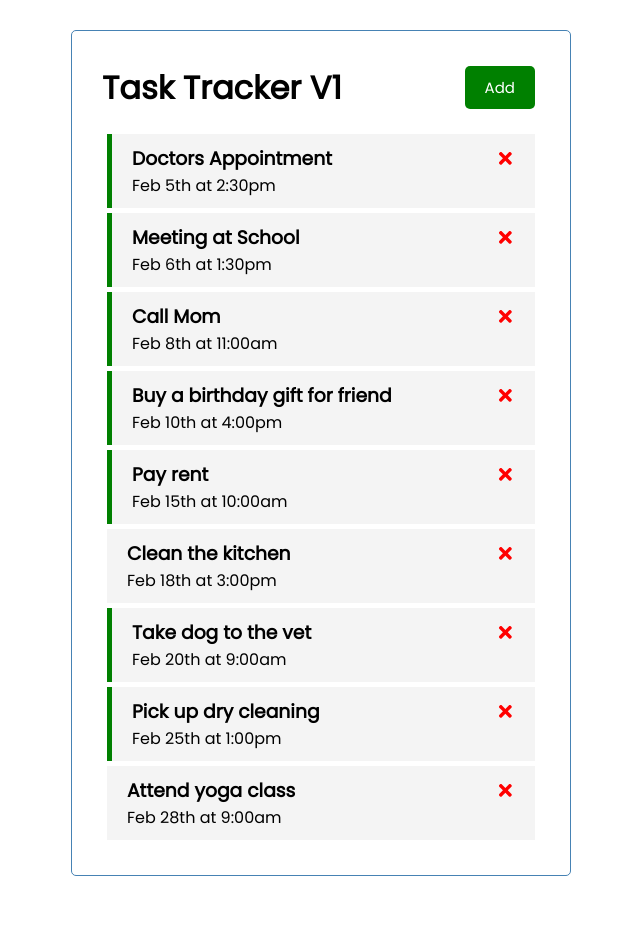
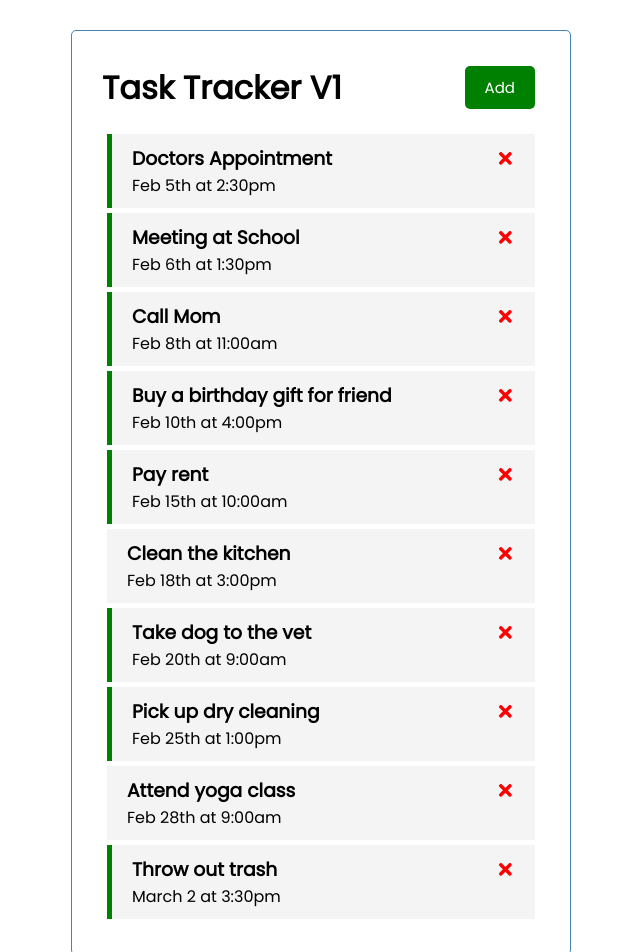
Before and after one commit to almonteluis/react-task-tracker, a React (Create React App) app: page / in a window 1280 px wide. Shown: the top 952 px of the page, without its empty margins (319-959 px from the left). Before the commit the page ends 906 px from the top, so only its background shows below. Built offline with nearby package versions, Linux system fonts and the light colour scheme; data requests are answered from the project's data file.

Commit message:
add function to save new tasks to db.json

```diff
--- a/db.json
+++ b/db.json
@@ -53,6 +53,12 @@
       "text": "Attend yoga class",
       "day": "Feb 28th at 9:00am",
       "reminder": false
+    },
+    {
+      "text": "Throw out trash",
+      "day": "March 2 at 3:30pm",
+      "reminder": true,
+      "id": 11
     }
   ]
 }
--- a/src/App.js
+++ b/src/App.js
@@ -23,10 +23,17 @@
   };
 
   // Add Task
-  const addTask = (task) => {
-    const id = Math.floorå(Math.random() * 10000) + 1;
-    const newTask = { id, ...task };
-    setTasks([...tasks, newTask]);
+  const addTask = async (task) => {
+    const res = await fetch("http://localhost:5000/tasks", {
+      method: "POST",
+      headers: {
+        "Content-type": "application/json",
+      },
+      body: JSON.stringify(task),
+    });
+
+    const data = await res.json();
+    setTasks([...tasks, data]);
   };
 
   // Delete Task
```
